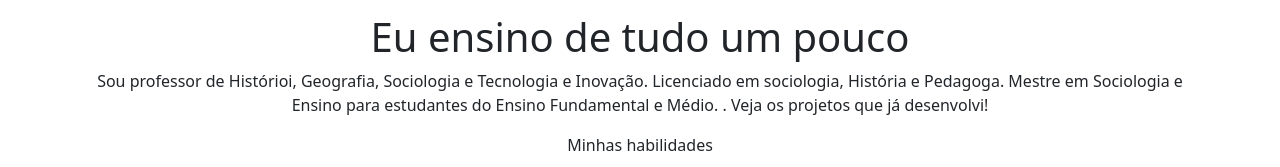
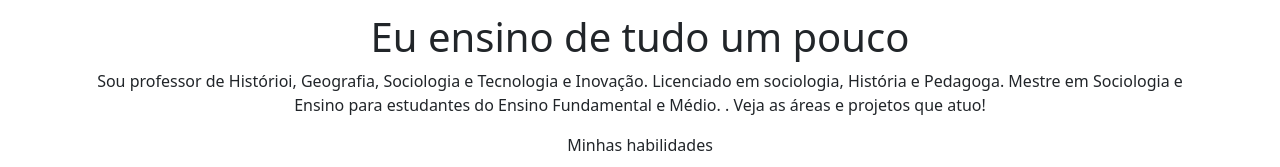
Before and after one commit to Fabprof/portif-lio, a plain HTML site: page index.html in a window 1280 px wide. Shown: the part 183-350 px from the top of the page. Drawn offline with nearby package versions, Linux system fonts and the light colour scheme.

Commit message:
Update text in index.html for clarity

```diff
--- a/index.html
+++ b/index.html
@@ -15,8 +15,8 @@
         <p class="lead">Eu sou Fabrício_</p>
         <h1>Eu ensino de tudo um pouco</h1>
         <p>Sou professor de Histórioi, Geografia, Sociologia e Tecnologia e Inovação. Licenciado em sociologia, História e Pedagoga. Mestre em Sociologia e Ensino  para estudantes do Ensino
-            Fundamental e Médio. . Veja os projetos
-            que já desenvolvi!</p>
+            Fundamental e Médio. . Veja as áreas e projetos
+            que atuo!</p>
         <p>Minhas habilidades</p>
         <div>
             <p class="badge bg-secondary">Ensino</p>
```
